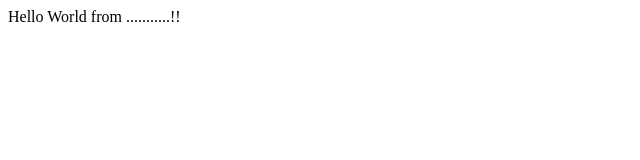
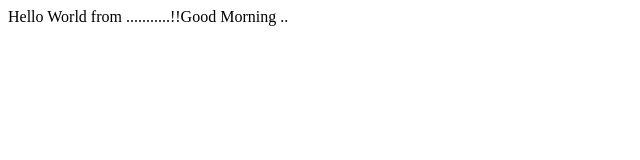
Before and after one commit to Vidhi134/BTech6CEB, a React (Vite) app: page / in a window 1280 px wide. Shown: the top 160 px of the page, without its empty margins (0-640 px from the left). Built offline with nearby package versions, Linux system fonts and the light colour scheme.

Commit message:
Good morning

```diff
--- a/src/main.jsx
+++ b/src/main.jsx
@@ -3,6 +3,6 @@ import { createRoot } from 'react-dom/client'
 
 createRoot(document.getElementById('root')).render(
   <StrictMode>
-    Hello World from ...........!!
+    Hello World from ...........!!Good Morning ..
   </StrictMode>,
 )
```
